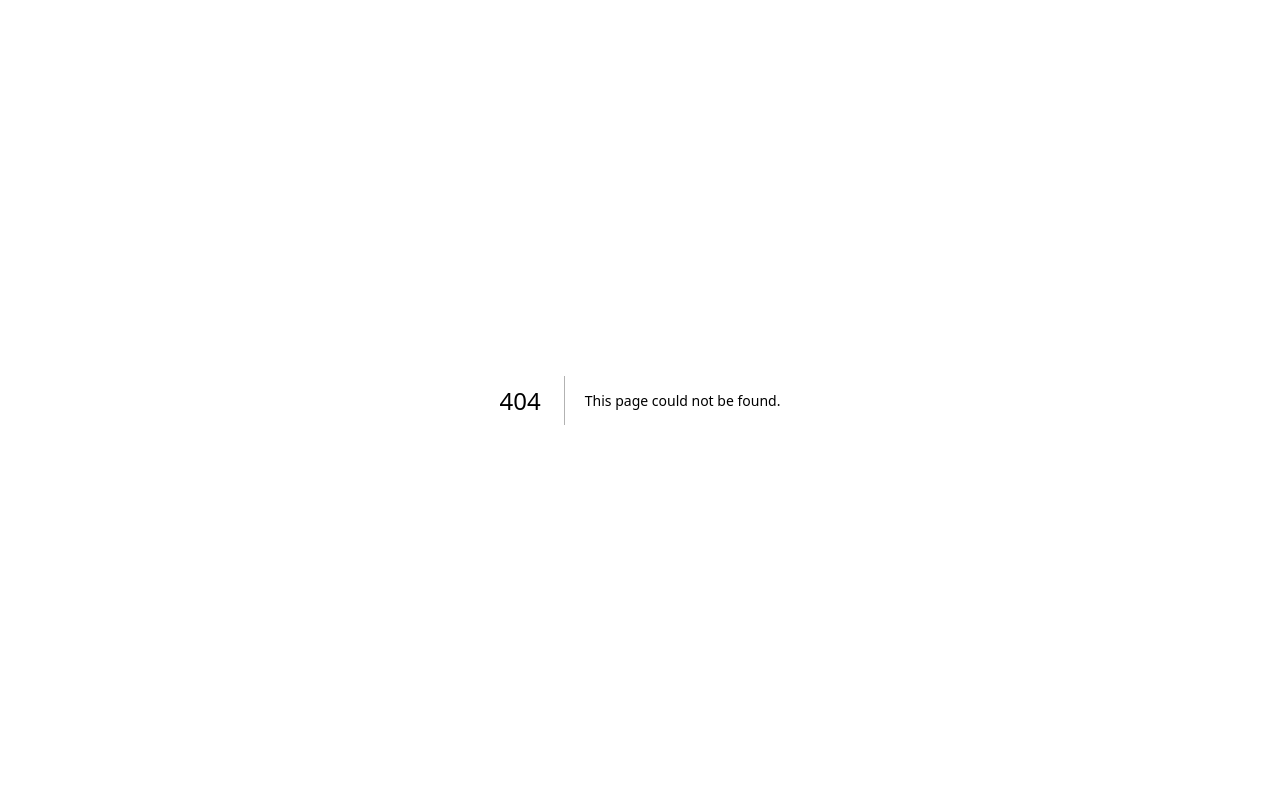
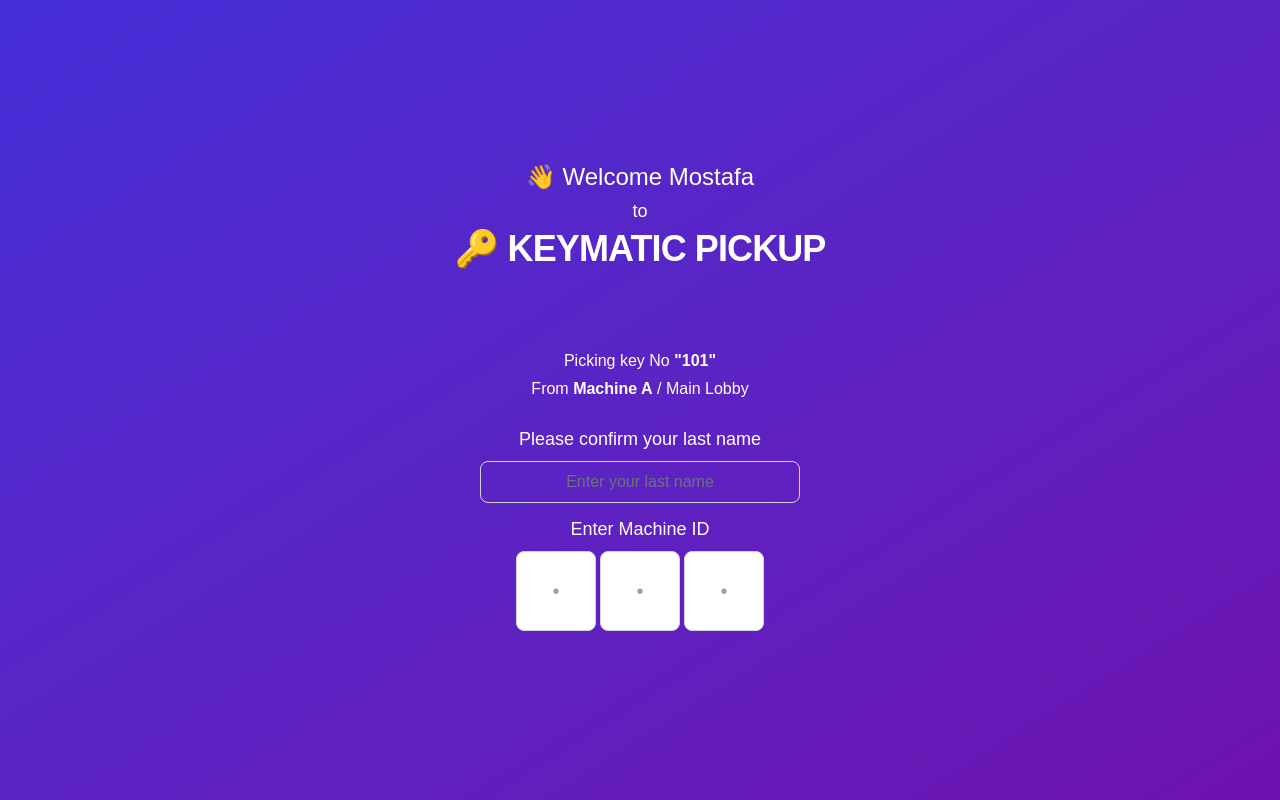
Before and after one commit to Mosti-93/keymatic-advanced-netlify, a Next.js app: page /pickup/1 in a window 1280 px wide. Before the commit this address had no page. Built offline with nearby package versions, Linux system fonts and the light colour scheme.

Commit message:
pickup added to fix Netlify build

```diff
--- /dev/null
+++ b/src/app/pickup/[token]/page.js
@@ -0,0 +1,314 @@
+"use client";
+
+import { useState, useEffect, useRef } from "react";
+import { useRouter } from "next/navigation";
+
+// Helper to format the name safely
+function formatName(name) {
+  return name ? name.charAt(0).toUpperCase() + name.slice(1).toLowerCase() : "";
+}
+
+export default function Page({ params }) {
+  const router = useRouter();
+  const [loading, setLoading] = useState(true);
+  const [expired, setExpired] = useState(false);
+  const [data, setData] = useState(null);
+  const [step, setStep] = useState("confirm");
+  const [lastName, setLastName] = useState("");
+  const [machineId, setMachineId] = useState(["", "", ""]);
+  const [focusedIndex, setFocusedIndex] = useState(null);
+  const [showKeypad, setShowKeypad] = useState(false);
+  const [error, setError] = useState("");
+
+  const pinRefs = [
+    useRef(null),
+    useRef(null),
+    useRef(null),
+  ];
+  const pageRef = useRef(null);
+  const keypadRef = useRef(null);
+
+  useEffect(() => {
+    setData({
+      location: "Main Lobby",
+      machineName: "Machine A",
+      machineId: "111",
+      roomNo: "101",
+      clientLastName: "samahy",
+      clientFirstName: "mostafa",
+    });
+    setLoading(false);
+  }, []);
+
+  useEffect(() => {
+    const handleClickOutside = (event) => {
+      const target = event.target;
+      const clickedInsideMachineId = pinRefs.some((ref) =>
+        ref.current && ref.current.contains(target)
+      );
+      const clickedInsideKeypad = keypadRef.current && keypadRef.current.contains(target);
+      if (!clickedInsideMachineId && !clickedInsideKeypad) {
+        setShowKeypad(false);
+        setFocusedIndex(null);
+      }
+    };
+    document.addEventListener("mousedown", handleClickOutside);
+    return () =>
+      document.removeEventListener("mousedown", handleClickOutside);
+  }, []);
+
+  useEffect(() => {
+    if (focusedIndex !== null) {
+      pinRefs[focusedIndex]?.current?.focus();
+      keypadRef.current?.scrollIntoView({
+        behavior: "smooth",
+        block: "center",
+      });
+    }
+  }, [focusedIndex]);
+
+  useEffect(() => {
+    if (
+      data &&
+      lastName.trim() !== "" &&
+      machineId.every((char) => char.trim() !== "")
+    ) {
+      handleConfirm();
+    }
+    // eslint-disable-next-line
+  }, [lastName, machineId, data]);
+
+  useEffect(() => {
+    if (step === "closeDoor") {
+      const timer = setTimeout(() => {
+        setStep("success");
+      }, 5000); // wait 5 seconds to simulate door closed
+      return () => clearTimeout(timer);
+    }
+  }, [step]);
+
+  const handleKeypadClick = (value) => {
+    if (value === "⌫") {
+      handleBackspace();
+    } else {
+      if (focusedIndex !== null && focusedIndex < 3) {
+        const newMachineId = [...machineId];
+        newMachineId[focusedIndex] = value;
+        setMachineId(newMachineId);
+
+        keypadRef.current?.scrollIntoView({
+          behavior: "smooth",
+          block: "center",
+        });
+
+        if (focusedIndex < 2) {
+          setFocusedIndex(focusedIndex + 1);
+        } else {
+          setFocusedIndex(null);
+          setShowKeypad(false);
+        }
+      }
+    }
+  };
+
+  const handleBackspace = () => {
+    if (focusedIndex !== null && focusedIndex >= 0) {
+      const newMachineId = [...machineId];
+      if (newMachineId[focusedIndex]) {
+        newMachineId[focusedIndex] = "";
+      } else if (focusedIndex > 0) {
+        setFocusedIndex(focusedIndex - 1);
+        pinRefs[focusedIndex - 1].current?.focus();
+        newMachineId[focusedIndex - 1] = "";
+      }
+      setMachineId(newMachineId);
+      setShowKeypad(true);
+      keypadRef.current?.scrollIntoView({
+        behavior: "smooth",
+        block: "center",
+      });
+    }
+  };
+
+  const handleConfirm = () => {
+    const enteredMachineId = machineId.join("").toUpperCase().trim();
+    const apiMachineId = data?.machineId?.toUpperCase().trim();
+    const enteredLastName = lastName.trim().toLowerCase();
+    const apiLastName = data?.clientLastName?.toLowerCase().trim();
+
+    if (enteredLastName === apiLastName && enteredMachineId === apiMachineId) {
+      setError("");
+      setStep("openDoor");
+    } else {
+      setError("❌ Incorrect Last Name or Machine ID.");
+    }
+  };
+
+  const handleOpenDoor = () => {
+    setStep("releaseKey");
+  };
+
+  const handleReleaseKey = () => {
+    setStep("closeDoor");
+  };
+
+  if (loading) {
+    return (
+      <div className="flex items-center justify-center min-h-screen bg-gradient-to-br from-purple-800 to-indigo-900 text-white">
+        <p className="text-lg animate-pulse">Loading...</p>
+      </div>
+    );
+  }
+
+  if (expired) {
+    return (
+      <div className="flex flex-col items-center justify-center min-h-screen bg-gradient-to-br from-red-700 to-red-900 text-white p-6">
+        <h1 className="text-5xl font-bold mb-4">⚠️ Expired</h1>
+        <p className="text-lg text-center">This link is no longer valid.</p>
+      </div>
+    );
+  }
+
+  const keypadButtons = [
+    "1", "2", "3",
+    "4", "5", "6",
+    "7", "8", "9",
+    "A", "0", "B",
+    "C", "D", "⌫",
+  ];
+
+  return (
+    <div
+      ref={pageRef}
+      className="flex flex-col items-center justify-center min-h-screen bg-gradient-to-br from-indigo-700 to-purple-800 text-white px-4 py-8 relative"
+    >
+      <div className="text-center mb-12">
+        <h2 className="text-2xl mb-1">
+          👋 Welcome {formatName(data?.clientFirstName)}
+        </h2>
+        <p className="text-lg mb-1">to</p>
+        <h1 className="text-4xl font-extrabold tracking-tight mb-8">
+          🔑 KEYMATIC PICKUP
+        </h1>
+      </div>
+
+      <div className="text-center mb-6">
+        <p className="mb-1">
+          Picking key No{" "}
+          <span className="font-semibold">&quot;{data?.roomNo}&quot;</span>
+        </p>
+        <p>
+          From <span className="font-semibold">{data?.machineName}</span> /{" "}
+          {data?.location}
+        </p>
+      </div>
+
+      {step === "confirm" && (
+        <div className="w-full max-w-xs text-center">
+          <p className="mb-2 text-lg font-medium">
+            Please confirm your last name
+          </p>
+          <input
+            type="text"
+            placeholder="Enter your last name"
+            value={lastName}
+            onChange={(e) => setLastName(e.target.value)}
+            className="p-2 border border-gray-300 rounded-lg w-full mb-3 text-white placeholder-gray-500 text-center focus:outline-none focus:ring-3 focus:ring-white focus:border-blue-900"
+          />
+          <p className="mb-2 text-lg font-medium">Enter Machine ID</p>
+          <div className="flex justify-center gap-1 mb-2">
+            {machineId.map((char, idx) => (
+              <input
+                key={idx}
+                type="text"
+                value={char}
+                maxLength={1}
+                onFocus={() => {
+                  setFocusedIndex(idx);
+                  setShowKeypad(true);
+                }}
+                ref={pinRefs[idx]}
+                readOnly
+                className={`w-20 h-20 text-center text-black rounded-lg text-xl placeholder-gray-400 bg-white transition focus:outline-none focus:ring-3 focus:ring-white focus:border-white
+                  ${
+                    focusedIndex === idx
+                      ? "ring-4 ring-blue-900 border-blue-900"
+                      : "border border-gray-300"
+                  }`}
+                placeholder="•"
+              />
+            ))}
+          </div>
+          {showKeypad && (
+            <div
+              ref={keypadRef}
+              className="bg-white bg-opacity-20 backdrop-blur-lg p-3 rounded-2xl shadow-xl mt-3"
+            >
+              <div className="grid grid-cols-3 gap-y-3 gap-x-3 justify-items-center">
+                {keypadButtons.map((btn, idx) => (
+                  <button
+                    key={idx}
+                    onClick={() => btn && handleKeypadClick(btn)}
+                    disabled={!btn}
+                    className={`w-20 h-20 flex items-center justify-center rounded-full text-2xl font-semibold ${
+                      btn === "⌫"
+                        ? "text-white bg-red-500 hover:bg-red-600"
+                        : "text-gray-800 bg-gray-100 hover:bg-gray-200"
+                    } shadow active:scale-95 transition`}
+                  >
+                    {btn}
+                  </button>
+                ))}
+              </div>
+            </div>
+          )}
+          {error && <p className="text-red-400 mt-2">{error}</p>}
+        </div>
+      )}
+
+      {step === "openDoor" && (
+        <div className="mt-5 text-center">
+          <button
+            onClick={handleOpenDoor}
+            className="bg-blue-500 hover:bg-blue-600 text-white font-bold py-2 px-4 rounded-lg w-full transition transform active:scale-95"
+          >
+            Open Machine Door
+          </button>
+        </div>
+      )}
+
+      {step === "releaseKey" && (
+        <div className="mt-5 text-center">
+          <p className="text-xl mb-3 text-green-400">Door Status: Open</p>
+          <button
+            onClick={handleReleaseKey}
+            className="bg-yellow-500 hover:bg-yellow-600 text-white font-bold py-2 px-4 rounded-lg w-full transition transform active:scale-95"
+          >
+            Release Key
+          </button>
+        </div>
+      )}
+
+      {step === "closeDoor" && (
+        <div className="mt-5 text-center">
+          <p className="text-xl mb-3 text-blue-300">
+            ✅ Key Released Successfully
+          </p>
+          <p className="text-lg">Please close the door to finish.</p>
+          <p className="mt-3 text-sm text-gray-300 animate-pulse">
+            Waiting for door to close...
+          </p>
+        </div>
+      )}
+
+      {step === "success" && (
+        <div className="mt-6 text-center">
+          <h2 className="text-2xl font-bold mb-3 text-green-400">
+            🎉 Thank you!
+          </h2>
+          <p className="text-lg">Process Complete. Have a nice day!</p>
+        </div>
+      )}
+    </div>
+  );
+}
```
